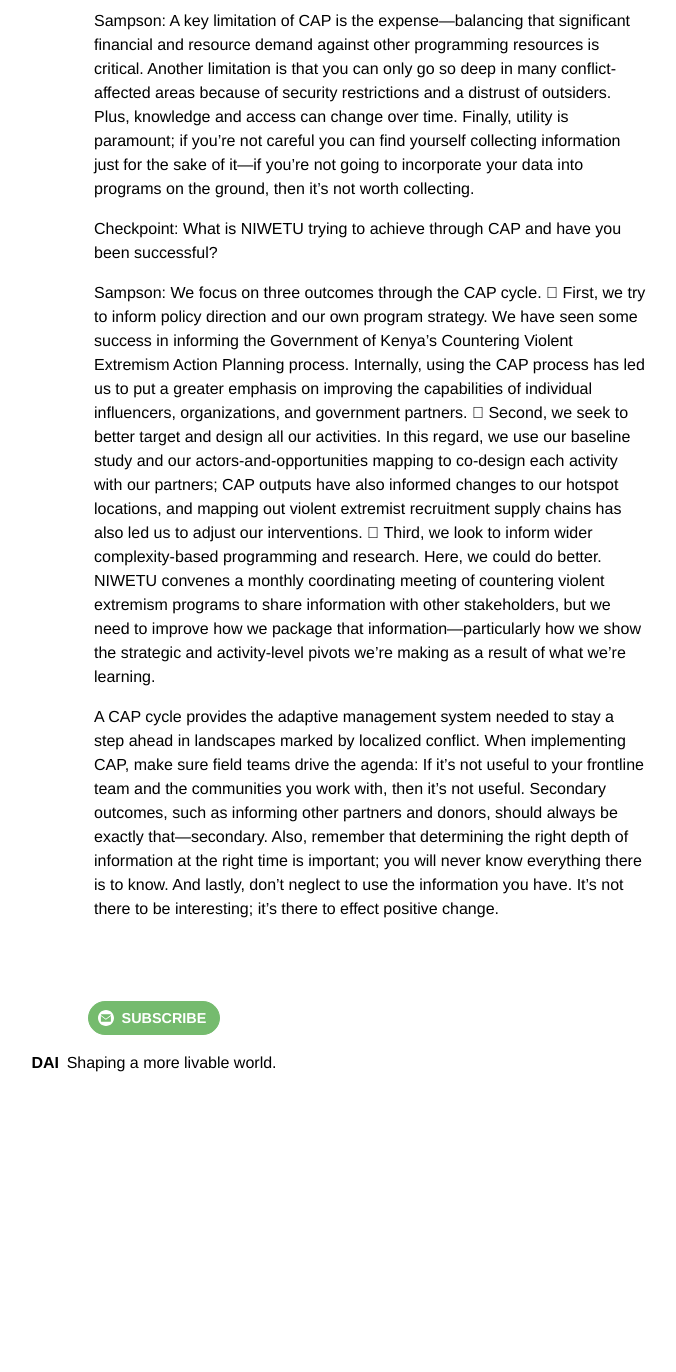
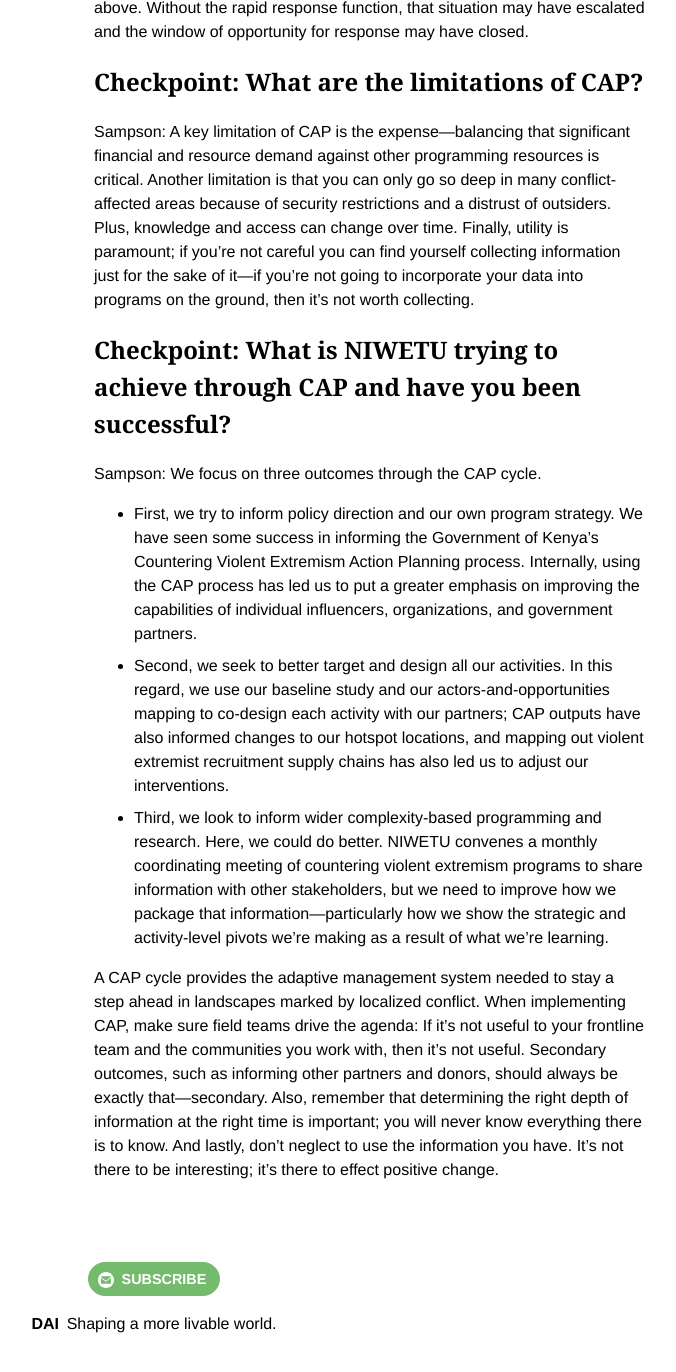
Before and after one commit to BryanSchuetz/CS-, a Jekyll site: the page built from _posts/2018-08-13-q-and-a-complexity-aware-planning-for-stabilization-programming.markdown, in a window 1280 px wide and 1400 px high, scrolled down 1642 px. Shown: the top 1372 px of the window, without its empty margins (486-1162 px from the left). Built offline with Jekyll 4.4.1, drawn with Linux system fonts in a browser that asks for light colours; before the commit the page ends 2781 px from its top, so only the background shows below that; part of the change alters nothing that is shown.

```diff
--- a/_posts/2018-08-13-q-and-a-complexity-aware-planning-for-stabilization-programming.markdown
+++ b/_posts/2018-08-13-q-and-a-complexity-aware-planning-for-stabilization-programming.markdown
@@ -9,24 +9,24 @@ In complex and unstable environments, standard performance monitoring is often i
 
 In this post, we explore the nuances of CAP with John Sampson, Chief of Party of NiWajibu Wetu (NIWETU), a U.S. Agency for International Development initiative to reduce violent extremism among at-risk individuals and communities in Kenya. As a recent example, CAP-based scanning picked up the arrest of influential cleric Sheikh Guyo Gosa by the Anti-Terror Police Unit earlier this year. The arrest sparked friction in Marsabit town, resulting in clashes that led to property damage and deaths. NIWETU immediately activated a rapid response expert to identify key actors in the conflict, examine the tensions and any residual issues, and recommend actions for government and NIWETU engagement.
 
-Checkpoint: How does the CAP cycle affect how you implement stabilization programming?
+## Checkpoint: How does the CAP cycle affect how you implement stabilization programming?
 
 Sampson: Simply put, a well-designed and well-run CAP cycle results in better programming. CAP goes beyond regular strategic reviews and forces teams into uncomfortable positions where data and research challenge assumptions—daily. This continuous feedback opens new thinking for policy and programming and ensures we are developing our activities on the basis of evidence.
 Stabilization is all about working in a constantly evolving system. Violent extremist organizations, for example, are constantly adjusting their tactics. A CAP cycle with regular rounds of research and learning points helps us assess the relevance and effectiveness of our activities and apply what we learn to our overall strategy.
 
-Checkpoint: What are the benefits of CAP?
+## Checkpoint: What are the benefits of CAP?
 
 Sampson: When we are systematically analyzing the effects of our interventions, throughout the activity cycle, we can better manage risk and better apply the “do no harm” principle—which is particularly important given the sensitivities of this type of programming. Another benefit is improved responsiveness to changes in context, provided you have adaptive programming options to respond quickly. In NIWETU’s case, our rapid response roster complements our small grants function. A small grant may take days or weeks to design and deploy, whereas our rapid response experts can mobilize within 48 hours, as with the Marsabit example describe above. Without the rapid response function, that situation may have escalated and the window of opportunity for response may have closed.
 
-Checkpoint: What are the limitations of CAP?
+## Checkpoint: What are the limitations of CAP?
 
 Sampson: A key limitation of CAP is the expense—balancing that significant financial and resource demand against other programming resources is critical. Another limitation is that you can only go so deep in many conflict-affected areas because of security restrictions and a distrust of outsiders. Plus, knowledge and access can change over time. Finally, utility is paramount; if you’re not careful you can find yourself collecting information just for the sake of it—if you’re not going to incorporate your data into programs on the ground, then it’s not worth collecting.
 
-Checkpoint: What is NIWETU trying to achieve through CAP and have you been successful?
+## Checkpoint: What is NIWETU trying to achieve through CAP and have you been successful?
 
 Sampson: We focus on three outcomes through the CAP cycle.
-	First, we try to inform policy direction and our own program strategy. We have seen some success in informing the Government of Kenya’s Countering Violent Extremism Action Planning process. Internally, using the CAP process has led us to put a greater emphasis on improving the capabilities of individual influencers, organizations, and government partners.
-	Second, we seek to better target and design all our activities. In this regard, we use our baseline study and our actors-and-opportunities mapping to co-design each activity with our partners; CAP outputs have also informed changes to our hotspot locations, and mapping out violent extremist recruitment supply chains has also led us to adjust our interventions.
-	Third, we look to inform wider complexity-based programming and research. Here, we could do better. NIWETU convenes a monthly coordinating meeting of countering violent extremism programs to share information with other stakeholders, but we need to improve how we package that information—particularly how we show the strategic and activity-level pivots we’re making as a result of what we’re learning.
+* First, we try to inform policy direction and our own program strategy. We have seen some success in informing the Government of Kenya’s Countering Violent Extremism Action Planning process. Internally, using the CAP process has led us to put a greater emphasis on improving the capabilities of individual influencers, organizations, and government partners.
+* Second, we seek to better target and design all our activities. In this regard, we use our baseline study and our actors-and-opportunities mapping to co-design each activity with our partners; CAP outputs have also informed changes to our hotspot locations, and mapping out violent extremist recruitment supply chains has also led us to adjust our interventions.
+* Third, we look to inform wider complexity-based programming and research. Here, we could do better. NIWETU convenes a monthly coordinating meeting of countering violent extremism programs to share information with other stakeholders, but we need to improve how we package that information—particularly how we show the strategic and activity-level pivots we’re making as a result of what we’re learning.
 
 A CAP cycle provides the adaptive management system needed to stay a step ahead in landscapes marked by localized conflict. When implementing CAP, make sure field teams drive the agenda: If it’s not useful to your frontline team and the communities you work with, then it’s not useful. Secondary outcomes, such as informing other partners and donors, should always be exactly that—secondary. Also, remember that determining the right depth of information at the right time is important; you will never know everything there is to know. And lastly, don’t neglect to use the information you have. It’s not there to be interesting; it’s there to effect positive change.
```
